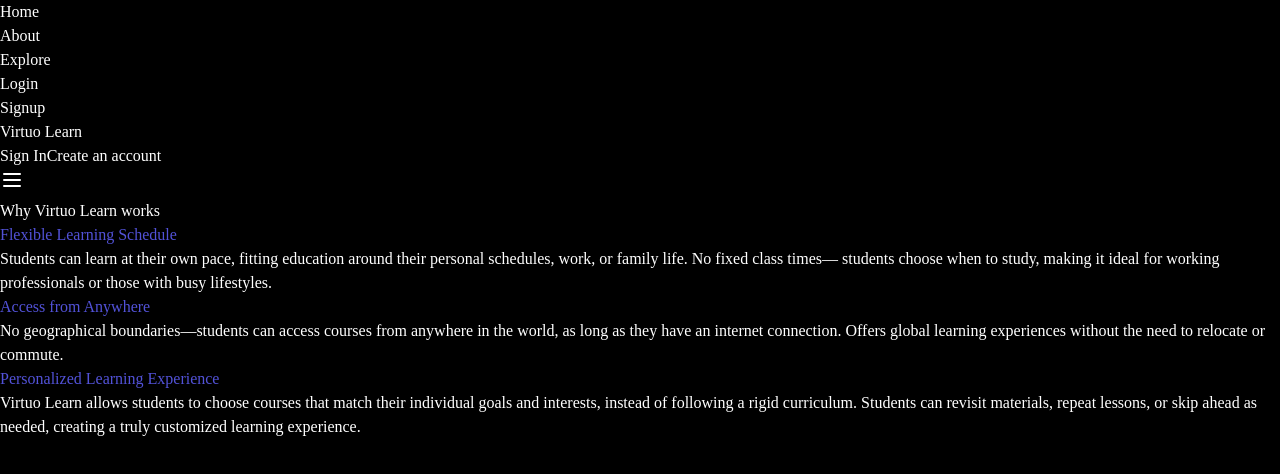
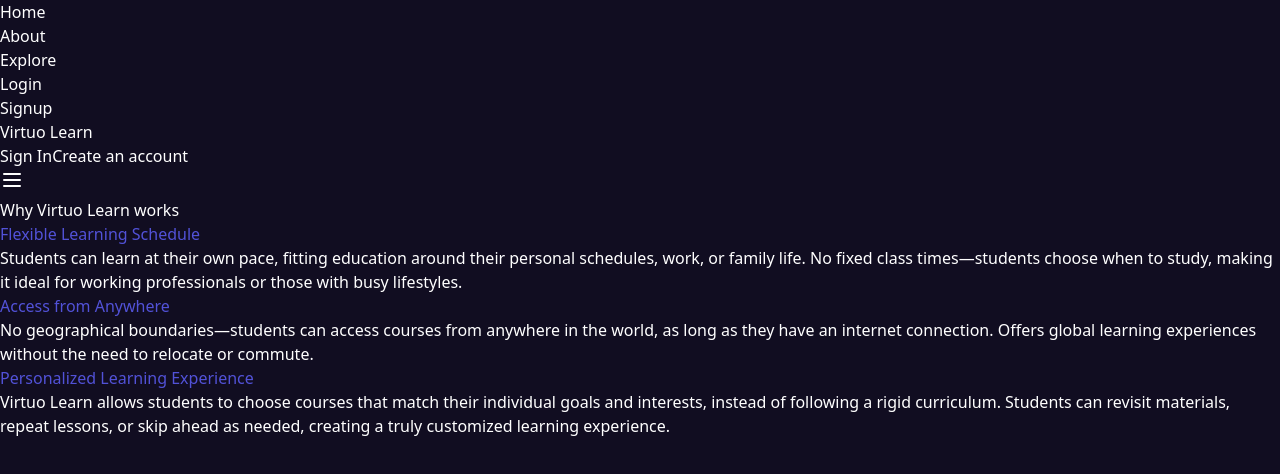
Before and after one commit to tlcgbo/virtruo-learn, a React (Vite) app in the folder virtuo-learn/: page /about in a window 1280 px wide. Shown: the top 474 px of the page. Built offline with nearby package versions, Linux system fonts and the light colour scheme; a web font is replaced by a local one.

Commit message:
updating design

```diff
--- a/virtuo-learn/src/components/About.jsx
+++ b/virtuo-learn/src/components/About.jsx
@@ -1,13 +1,23 @@
 import React from "react";
+import { motion } from "framer-motion";
 
 function About() {
   return (
-    <div className="font-link relative mt-20 border-b border-neutral-800 min-h-[800px]">
-
+    <>
+      <div className=" relative mt-20 border-b border-neutral-800 min-h-[800px]">
+        <motion.div
+          variants={{
+            visible: { opacity: 1, y: 0 },
+            hidden: { opacity: 0, y: 75 },
+          }}
+          initial="hidden"
+          animate="visible"
+          transition={{ duration: 0.5, delay: 0.25 }}
+        >
           <div className="text-center">
             <h2 className="text-4xl sm:text-5xl lg:text-6xl mt-10 lg:mt-20 tracking wide">
               Why Virtuo
-          <span className="bg-gradient-to-r from-blue-600 to-blue-800 text-transparent bg-clip-text">
+              <span className=" underline hover:decoration-orange-600 bg-gradient-to-r from-blue-600 to-blue-800 text-transparent bg-clip-text">
                 {" "}
                 Learn works
               </span>
@@ -15,37 +25,44 @@
           </div>
 
 
-      <div className="flex justify-between space-x-4 mt-10 lg:mt-20 ml-10">
+          <div className=" flex flex-col lg:flex-row justify-between space-y-6 lg:space-y-0 lg:space-x-4 mt-10 lg:mt-20 ml-10 mr-10 ">
 
-        <div className="flex-1  p-6 rounded-lg">
+            <div className="flex-1 p-6 rounded-lg ">
               <h5 className="text-2xl mb-4">Flexible Learning Schedule</h5>
-          <p className="text-xl text-white">
-            Students can learn at their own pace, fitting education around their
-            personal schedules, work, or family life. No fixed class times—
-            students choose when to study, making it ideal for working
+              <p className="text-[15px] ">
+                Students can learn at their own pace, fitting education around
+                their personal schedules, work, or family life. No fixed class
+                times—students choose when to study, making it ideal for working
                 professionals or those with busy lifestyles.
               </p>
             </div>
 
 
-        <div className="flex-1  p-6 rounded-lg">
+            <div className="flex-1 p-6 rounded-lg">
               <h5 className="text-2xl mb-4">Access from Anywhere</h5>
-          <p className="text-xl text-white">
-          No geographical boundaries—students can access courses from anywhere in the world, as long as they have an internet connection.
-          Offers global learning experiences without the need to relocate or commute.
+              <p className="text-[15px] ">
+                No geographical boundaries—students can access courses from
+                anywhere in the world, as long as they have an internet
+                connection. Offers global learning experiences without the need
+                to relocate or commute.
               </p>
             </div>
 
 
-        <div className="flex-1  p-6 rounded-lg">
+            <div className="flex-1 p-6 rounded-lg ">
               <h5 className="text-2xl mb-4">Personalized Learning Experience</h5>
-          <p className="text-xl text-white">
-          Virtuo Learn allows students to choose courses that match their individual goals and interests, instead of following a rigid curriculum.
-          Students can revisit materials, repeat lessons, or skip ahead as needed, creating a truly customized learning experience.
+              <p className="text-[15px] ">
+                Virtuo Learn allows students to choose courses that match their
+                individual goals and interests, instead of following a rigid
+                curriculum. Students can revisit materials, repeat lessons, or
+                skip ahead as needed, creating a truly customized learning
+                experience.
               </p>
             </div>
           </div>
+        </motion.div>
       </div>
+    </>
   );
 }
 
--- a/virtuo-learn/src/components/Home.jsx
+++ b/virtuo-learn/src/components/Home.jsx
@@ -7,7 +7,7 @@
 function Home() {
   return (
     <>
-      <div className="flex font-link flex-col items-center mt-6 lg:mt-20">
+      <div className="flex  flex-col items-center mt-6 lg:mt-20">
         <motion.div
           variants={{
             visible: { opacity: 1, y: 0 },
@@ -18,17 +18,22 @@
           transition={{ duration: 0.5, delay: 0.25 }}
         >
 
-          <div className="flex flex-col lg:flex-row items-center p-10">
+          <div className="flex flex-col lg:flex-row items-center p-5">
 
-            <div className="w-64 p-2 mr-6">
-              <img src={image1} className="rounded-3xl w-full" alt="Learning has no boundaries" />
+            <div className="p-2 mr-6">
+              <img
+                src={image1}
+                className="rounded-3xl w-64"
+                alt="Learning has no boundaries"
+              />
             </div>
 
+
             <div>
-              <h1 className="text-4xl  sm:text-6xl lg:text-6xl text-left lg:text-left tracking-wide">
+              <h1 className="text-4xl sm:text-6xl lg:text-6xl font-serif text-left tracking-wide">
                 "Learning
                 <br />
-                <span className="bg-gradient-to-r underline hover:decoration-blue-800 from-blue-500 to-blue-800 text-transparent bg-clip-text">
+                <span className="bg-gradient-to-r underline hover:decoration-orange-600 from-blue-500 to-blue-800 text-transparent bg-clip-text">
                   knows no boundaries"
                 </span>
               </h1>
@@ -36,27 +41,24 @@
             </div>
           </div>
 
-          <p className="mt-10 text-xl text-center white max-w-4xl">
-          At Virtuo Learn, we believe that learning should be an exciting adventure!
-           Dive into our world of engaging courses that fit your schedule, spark your curiosity,
-            and help you discover new passions—all from the comfort of your home! Join us and
-             turn your dreams into reality, one fun lesson at a time!
+
+          <p className="mt-10 text-xl text-center white max-w-4xl px-4 sm:px-10">
+            At Virtuo Learn, we believe that learning should be an exciting adventure!<br></br> Dive into our world of engaging courses that fit your schedule, spark your curiosity,<br></br> and help you discover new passions—all from the comfort of your home! Join us and<br></br> turn your dreams into reality, one fun lesson at a time!
           </p>
 
-          <div className="pt-10 text-right">
-            <Link className="" to="/login">
-              <button className="py-2 text-2xl px-3 border rounded-md">Sign In</button>
+          <div className="pt-10 flex flex-col sm:flex-row justify-center items-center sm:justify-end space-y-4 sm:space-y-0 sm:space-x-10">
+            <Link to="/login">
+              <button className="py-2 text-2xl px-3 border rounded-md">
+                Sign In
+              </button>
             </Link>
-            <Link className="p-10" to="/signup">
-              <button className="bg-gradient-to-r text-2xl from-blue-600 to-blue-900 py-2 px-3 rounded-md">
+            <Link to="/signup">
+              <button className="bg-gradient-to-r text-white text-2xl from-blue-600 to-blue-900 py-2 px-3 rounded-md">
                 Create an account
               </button>
             </Link>
           </div>
-
-
         </motion.div>
-
 
 
       </div>
--- a/virtuo-learn/src/components/Navbar.jsx
+++ b/virtuo-learn/src/components/Navbar.jsx
@@ -12,26 +12,26 @@
 
   return (
     <>
-      <nav className="font-link sticky top-0 z-50 py-3 backdrop-blur-lg border-b border-neutral-700/80">
-        <div className="container px-4 mx-auto relative text-sm">
+      <nav className=" sticky top-0 z-50 py-3 backdrop-blur-lg border-b  border-neutral-700/80">
+        <div className=" container px-4 mx-auto relative text-sm">
           <div className="flex justify-between items-center">
-            <ul className="hidden lg:flex text-[20px] space-x-12 text-left">
+            <ul className="hidden lg:flex text-[15px] space-x-12 text-left">
               <Link to="/">
-                <li className="hover:text-blue-800">Home</li>
+                <li className="hover:text-orange-600 mb-2">Home</li>
               </Link>
 
               <Link to="/about">
-                <li className="hover:text-blue-800">About</li>
+                <li className="hover:text-orange-600 mb-2">About</li>
               </Link>
 
               <Link to="/explore">
-                <li className="hover:text-blue-800">Explore</li>
+                <li className="hover:text-orange-600 mb-2">Explore</li>
               </Link>
               <Link to="/login">
-                <li className="hover:text-blue-800">Login</li>
+                <li className="hover:text-orange-600 mb-2">Login</li>
               </Link>
               <Link to="/signup">
-                <li className="hover:text-blue-800">Signup</li>
+                <li className="hover:text-orange-600 mb-2">Signup</li>
               </Link>
             </ul>
             <div className="flex items-center mr-28">
@@ -64,33 +64,36 @@
             <div className="fixed right-0 z-20 w-full p-12 flex flex-col justify-center items-center lg:hidden">
               <ul>
                 <Link to="/">
-                  <li className="hover:text-blue-800 mb-2">Home</li>
+                  <li className="hover:text-orange-600 mb-2">Home</li>
                 </Link>
 
                 <Link to="/about">
-                  <li className="hover:text-blue-800 mb-2">About</li>
+                  <li className="hover:text-orange-600 mb-2">About</li>
                 </Link>
 
                 <Link to="/explore">
-                  <li className="hover:text-blue-800 mb-2">Explore</li>
+                  <li className="hover:text-orange-600 mb-2">Explore</li>
                 </Link>
                 <Link to="/login">
-                  <li className="hover:text-blue-800 mb-2">Login</li>
+                  <li className="hover:text-orange-600 mb-2">Login</li>
                 </Link>
                 <Link to="/signup">
-                  <li className="hover:text-blue-800 mb-2">Signup</li>
+                  <li className="hover:text-orange-600 mb-2h">Signup</li>
                 </Link>
               </ul>
               <div className="flex space-x-6">
 
                 <Link to="/login">
-                  <button className="py-2 px-3 border rounded-md">Sign In</button>
+                  <button className="py-2 px-3 text-black border rounded-md">Sign In</button>
                 </Link>
+
                 <Link to="/signup">
-                  <button className="py-2 px-3 rounded-md bg-gradient-to-r from-blue-600 to-blue-900">
+                  <button className="py-2 px-3 text-white rounded-md bg-gradient-to-r from-blue-600 to-blue-900">
                     Create an account
                   </button>
                 </Link>
+
+
               </div>
             </div>
           )}
--- a/virtuo-learn/src/index.css
+++ b/virtuo-learn/src/index.css
@@ -10,9 +10,10 @@
     padding: 0;
     margin: 0;
     box-sizing: border-box;
-    background-color: black;
+    background-color: rgb(17, 13, 33);
     color: white;
 }
+
 
 h5{
   color: rgb(82, 82, 216);
```
Lines whose indentation alone changed are shown as unchanged.
